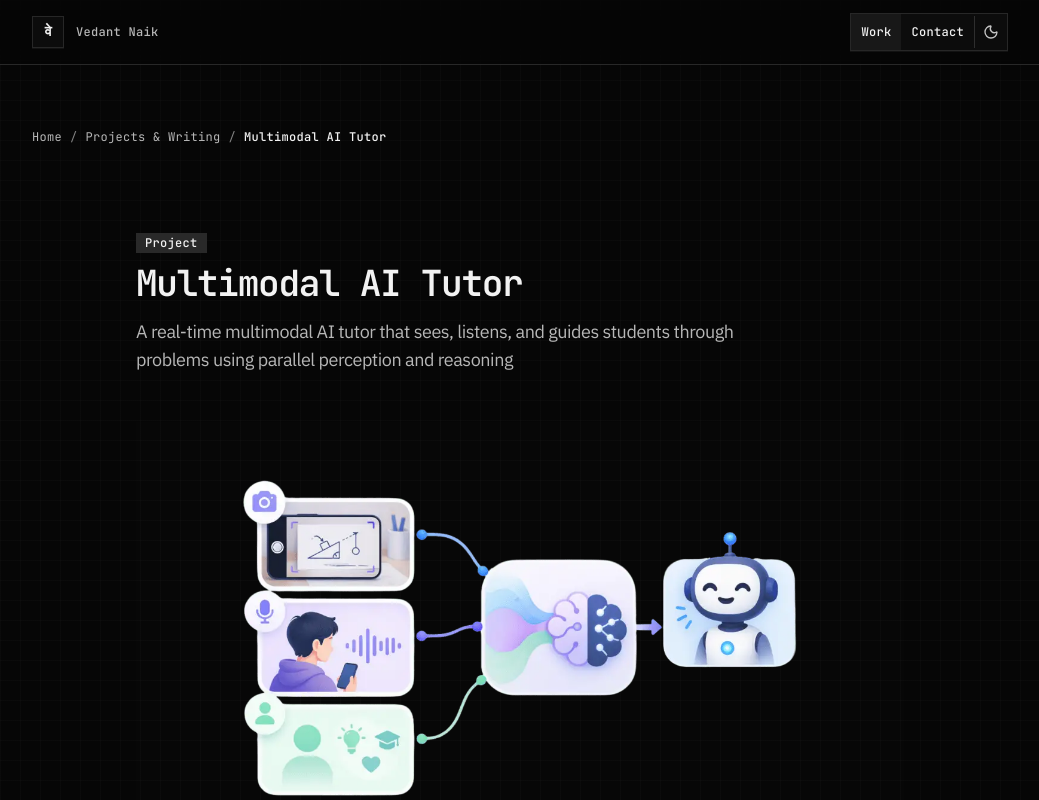
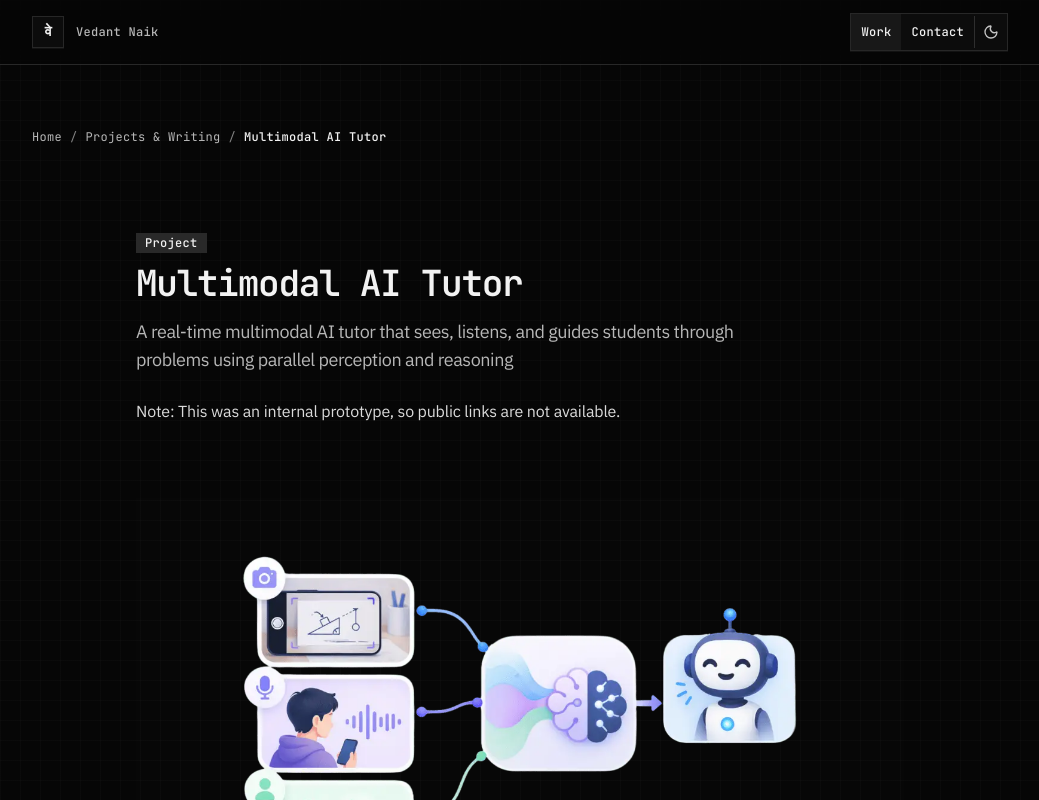
Before and after one commit to vedantnaik19/vedantnaik19.github.io, a Next.js app: page /posts/002 in a window 1280 px wide. Shown: the top 800 px of the page, without its empty margins (120-1159 px from the left). Built offline with nearby package versions, Linux system fonts and the light colour scheme.

Commit message:
Add multimodal prototype note

```diff
--- a/content/002.mdx
+++ b/content/002.mdx
@@ -27,6 +27,9 @@ export const tools = "Next.js, AI SDK, Gemini Flash, Azure Speech";
       title={post.title}
       description={post.description}
     />
+    <div className="text-muted-foreground max-w-2xl text-xs leading-6">
+      Note: This was an internal prototype, so public links are not available.
+    </div>
   </header>
 
   <figure className="relative mx-auto aspect-video w-full max-w-3xl overflow-hidden bg-card/10">
```
